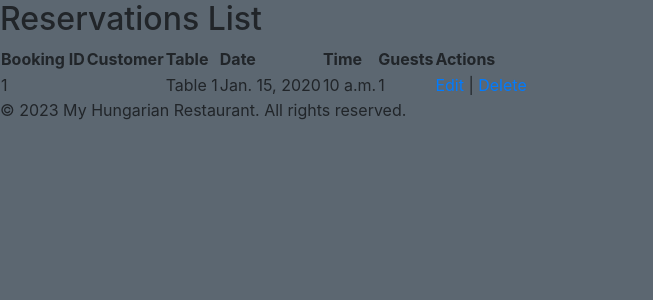
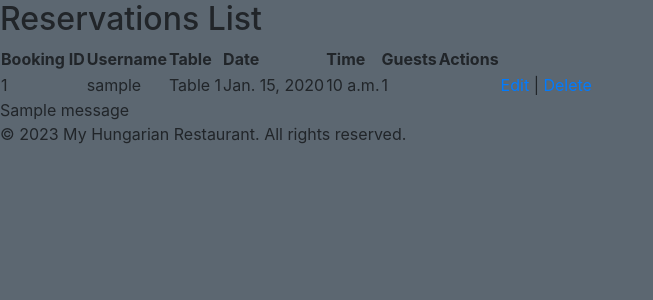
Before and after one commit to stevebiczyk/table-booking-system, a Django app: page /bookings/ in a window 1280 px wide. Shown: the part 194-494 px from the top of the page, without its empty margins (0-653 px from the left). Run offline with Django 4.2, Linux system fonts and the light colour scheme; data comes from the database, SQL or seed files in the repository; tables that the repository leaves empty hold one stand-in row (values such as "Sample post"); one stand-in notice (Sample message) is shown; some libraries are stand-ins or nearby versions.

Commit message:
Added restrictions so user can only edit or delete their own booking

```diff
--- a/reservations/views.py
+++ b/reservations/views.py
@@ -17,7 +17,7 @@ def create_booking(request):
         reservation_form = ReservationForm(request.POST)
         if reservation_form.is_valid():
             reservation = reservation_form.save(commit=False)
-            reservation.customer = request.user
+            reservation.user = request.user
             # Get the table_id value from the POST data
             table_id = request.POST.get('table')
             if table_id:
@@ -52,8 +52,11 @@ def update_booking(request, pk):
     reservation = get_object_or_404(Reservation, pk=pk)
 
     # Only the customer who made the booking or the site admin can update the booking
-    if reservation.customer != request.user and not request.user.is_superuser:
-        raise PermissionDenied
+    if request.user != reservation.user and not request.user.is_superuser:
+        messages.error(
+            request, 'You do not have permission to edit this booking')
+        return redirect('bookings_list')
+        # raise PermissionDenied
 
     if request.method == "POST":
         form = ReservationForm(request.POST, instance=reservation)
@@ -70,8 +73,11 @@ def delete_booking(request, pk):
     reservation = get_object_or_404(Reservation, pk=pk)
 
     # Only the customer who made the booking or the site admin can update the booking
-    if reservation.customer != request.user and not request.user.is_superuser:
-        raise PermissionDenied
+    if request.user != reservation.user and not request.user.is_superuser:
+        messages.error(
+            request, 'You do not have permission to delete this booking')
+        return redirect('bookings_list')
+        # raise PermissionDenied
 
     if request.method == 'POST':
         reservation.delete()
--- a/templates/account/login.html
+++ b/templates/account/login.html
@@ -26,7 +26,7 @@
         {% if redirect_field_value %}
         <input type="hidden" name="{{ redirect_field_name }}" value="{{ redirect_field_value }}" />
         {% endif %}
-        <button class="btn btn-signup right" type="submit">{% trans "Sign In" %}</button>
+        <button class="btn-primary" type="submit">{% trans "Sign In" %}</button>
       </form>
     </div>
   </div>
--- a/templates/account/logout.html
+++ b/templates/account/logout.html
@@ -21,7 +21,7 @@
         {% if redirect_field_value %}
         <input type="hidden" name="{{ redirect_field_name }}" value="{{ redirect_field_value }}" />
         {% endif %}
-        <button class="btn btn-signup right" type="submit">{% trans 'Sign Out' %}</button>
+        <button class="btn-primary" type="submit">{% trans 'Sign Out' %}</button>
       </form>
     </div>
   </div>
--- a/templates/account/signup.html
+++ b/templates/account/signup.html
@@ -15,7 +15,7 @@
   {% if redirect_field_value %}
   <input type="hidden" name="{{ redirect_field_name }}" value="{{ redirect_field_value }}" />
   {% endif %}
-  <button type="submit">{% trans "Sign Up" %} &raquo;</button>
+  <button class="btn btn-primary" type="submit">{% trans "Sign Up" %} &raquo;</button>
 </form>
 
 {% endblock %}
--- a/templates/bookings_list.html
+++ b/templates/bookings_list.html
@@ -6,7 +6,7 @@
     <thead>
         <tr>
             <th>Booking ID</th>
-            <th>Customer</th>
+            <th>Username</th>
             <th>Table</th>
             <th>Date</th>
             <th>Time</th>
@@ -18,11 +18,19 @@
         {% for reservation in reservations %}
         <tr>
             <td>{{ reservation.id }}</td>
-            <td>{{ reservation.customer }}</td>
+            <td>{{ reservation.user.username }}</td>
             <td>{{ reservation.table }}</td>
             <td>{{ reservation.date }}</td>
             <td>{{ reservation.time }}</td>
             <td>{{ reservation.number_of_guests }}</td>
+            <td>
+                <!-- {% if user == reservation.user %}
+                <a href="{% url 'update_booking' reservation.pk %}">Edit</a> |
+                <a href="{% url 'delete_booking' reservation.pk %}">Delete</a>
+                {% else %}
+                -
+                {% endif %}
+            </td> -->
             <td>
                 <a href="{% url 'update_booking' reservation.pk %}">Edit</a> |
                 <a href="{% url 'delete_booking' reservation.pk %}">Delete</a>
@@ -31,4 +39,11 @@
         {% endfor %}
     </tbody>
 </table>
+{% if messages %}
+<div class="messages">
+    {% for message in messages %}
+    <div{% if message.tags %} class="{{ message.tags }}" {% endif %}>{{ message }}</div>
+{% endfor %}
+</div>
+{% endif %}
 {% endblock %}
--- a/templates/delete_booking.html
+++ b/templates/delete_booking.html
@@ -21,7 +21,7 @@
   <form action="{% url 'delete_booking' pk=reservation.pk %}" method="post">
     {% csrf_token %}
     <button type="submit" class="btn btn-danger">Confirm Deletion</button>
-    <a href="{% url 'bookings_list' %}" class="btn btn-secondary">Cancel</a>
+    <a href="{% url 'bookings_list' %}" class="btn btn-primary">Cancel</a>
   </form>
 </section>
 {% endblock %}
```
Also changed, not shown: reservations/models.py (+0 -12 lines).
